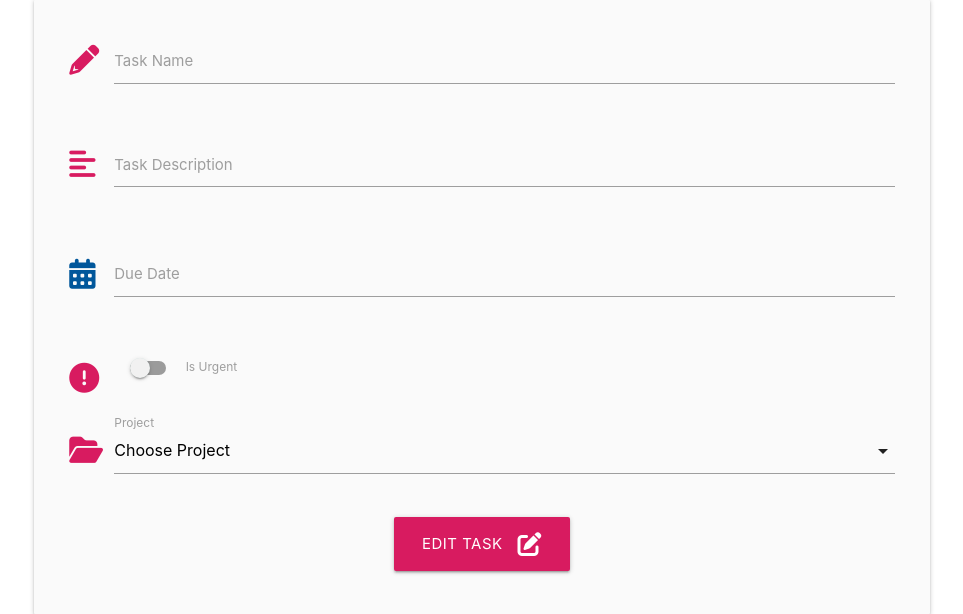
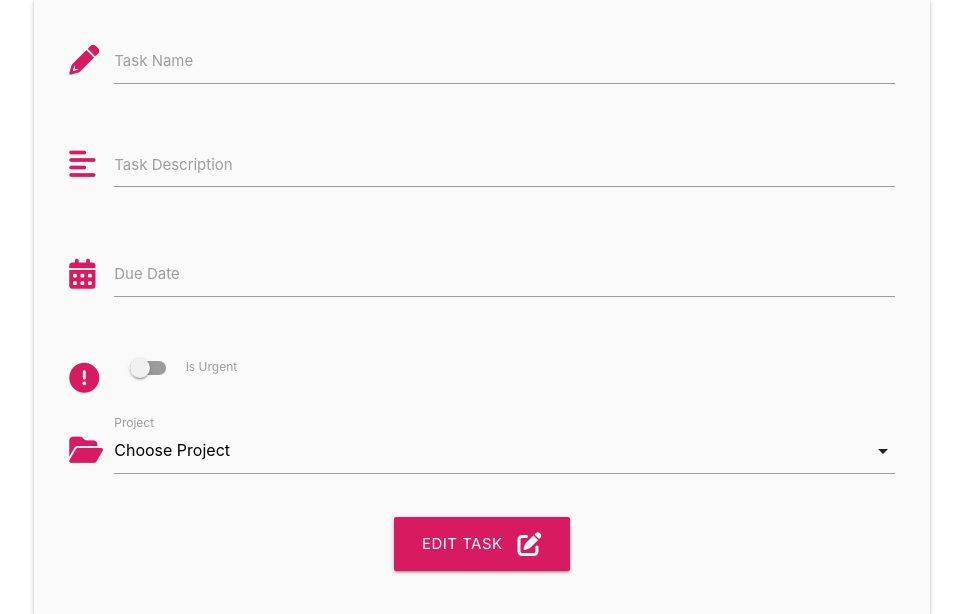
Before and after one commit to develosi/debugist-project, a Flask app: template debugist/templates/edit_task.html in a window 1280 px wide. Shown: the part 160-774 px from the top of the page, without its empty margins (158-1121 px from the left). Run offline with Flask 2, Linux system fonts and the light colour scheme; the template is opened without the code that fills it, so the values that code supplies are empty; some libraries are stand-ins or nearby versions.

Commit message:
Update colour to pink for due date section icon

```diff
--- a/debugist/templates/edit_task.html
+++ b/debugist/templates/edit_task.html
@@ -28,7 +28,7 @@
         <!-- edit due date section -->
         <div class="row">
             <div class="input-field col s12">
-                <i class="fas fa-calendar-alt prefix light-blue-text text-darken-4"></i>
+                <i class="fas fa-calendar-alt prefix pink-text text-darken-1"></i>
                 <input id="due_date" name="due_date" type="text" value="{{ task.due_date.strftime('%d %B, %Y') }}"
                     class="datepicker validate" required>
                 <label for="due_date">Due Date</label>
```
